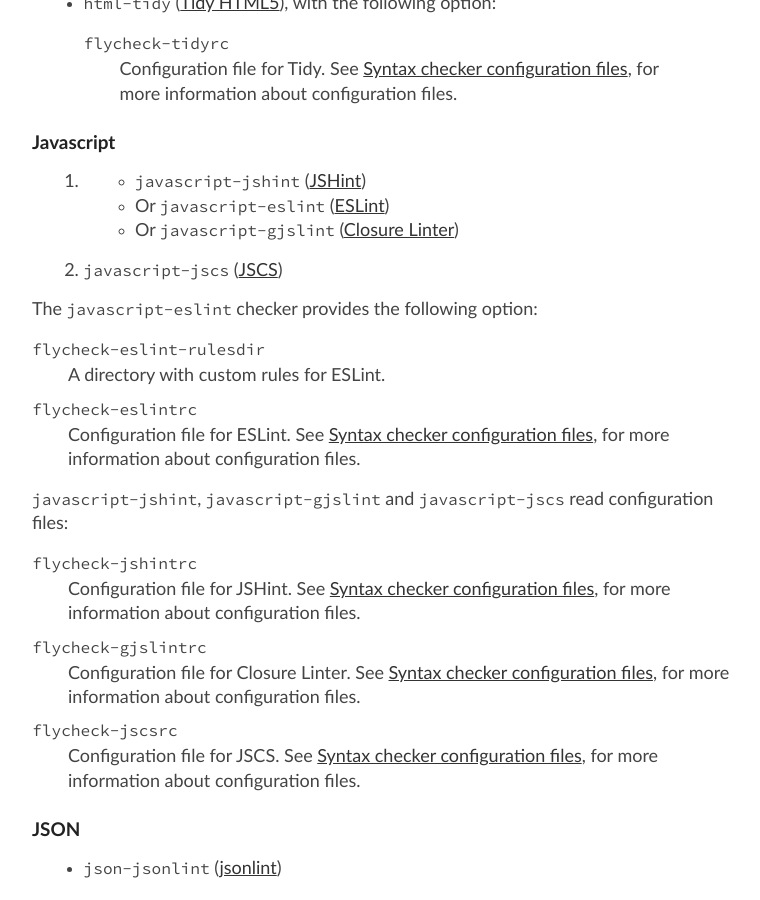
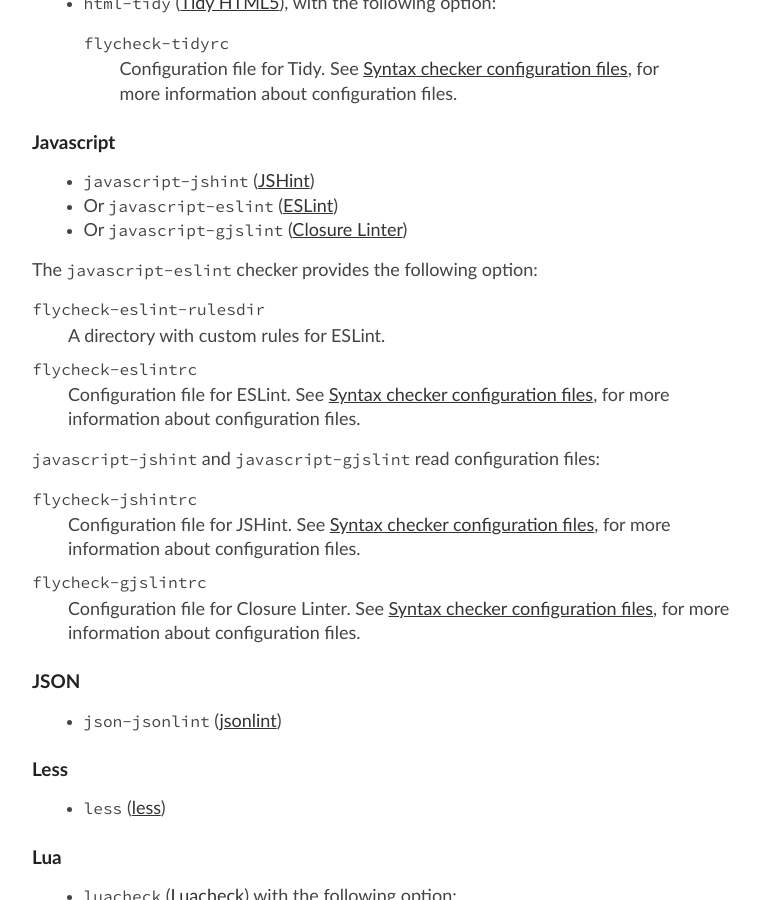
Before and after one commit to cmarqu/flycheck.github.io, a Jekyll site: the page manual/latest/Supported-languages.html, which Jekyll copies as it is, in a window 1280 px wide and 900 px high, scrolled down 5625 px. Shown: the whole window, without its empty margins (258-1018 px from the left). Built offline with Jekyll 4.4.1, drawn with Linux system fonts in a browser that asks for light colours.

Commit message:
Update manual from flycheck/flycheck@ebdebb1

```diff
--- a/manual/latest/Function-and-Variable-Index.html
+++ b/manual/latest/Function-and-Variable-Index.html
@@ -157,7 +157,6 @@
 <tr><td></td><td valign="top"><a href="Checking-buffers.html#index-flycheck_002didle_002dchange_002ddelay"><code>flycheck-idle-change-delay</code></a>:</td><td>&nbsp;</td><td valign="top"><a href="Checking-buffers.html#Checking-buffers">Checking buffers</a></td></tr>
 <tr><td></td><td valign="top"><a href="Reporting-results.html#index-flycheck_002dindication_002dmode"><code>flycheck-indication-mode</code></a>:</td><td>&nbsp;</td><td valign="top"><a href="Reporting-results.html#Reporting-results">Reporting results</a></td></tr>
 <tr><td></td><td valign="top"><a href="Reporting-results.html#index-flycheck_002dinfo"><code>flycheck-info</code></a>:</td><td>&nbsp;</td><td valign="top"><a href="Reporting-results.html#Reporting-results">Reporting results</a></td></tr>
-<tr><td></td><td valign="top"><a href="Supported-languages.html#index-flycheck_002djscsrc"><code>flycheck-jscsrc</code></a>:</td><td>&nbsp;</td><td valign="top"><a href="Supported-languages.html#Supported-languages">Supported languages</a></td></tr>
 <tr><td></td><td valign="top"><a href="Supported-languages.html#index-flycheck_002djshintrc"><code>flycheck-jshintrc</code></a>:</td><td>&nbsp;</td><td valign="top"><a href="Supported-languages.html#Supported-languages">Supported languages</a></td></tr>
 <tr><td></td><td valign="top"><a href="Usage.html#index-flycheck_002dkeymap_002dprefix"><code>flycheck-keymap-prefix</code></a>:</td><td>&nbsp;</td><td valign="top"><a href="Usage.html#Usage">Usage</a></td></tr>
 <tr><td></td><td valign="top"><a href="Supported-languages.html#index-flycheck_002dlintr_002dcaching"><code>flycheck-lintr-caching</code></a>:</td><td>&nbsp;</td><td valign="top"><a href="Supported-languages.html#Supported-languages">Supported languages</a></td></tr>
--- a/manual/latest/Supported-languages.html
+++ b/manual/latest/Supported-languages.html
@@ -576,15 +576,12 @@
 <a name="language_002dJavascript"></a><a name="index-Language_002c-Javascript"></a>
 <a name="index-Javascript-language"></a>
 
-<ol>
-<li> <ul>
+<ul>
 <li> <code>javascript-jshint</code> (<a href="http://jshint.com/">JSHint</a>)
 </li><li> Or <code>javascript-eslint</code> (<a href="http://eslint.org/">ESLint</a>)
 </li><li> Or <code>javascript-gjslint</code>
 (<a href="https://developers.google.com/closure/utilities">Closure Linter</a>)
 </li></ul>
-</li><li> <code>javascript-jscs</code> (<a href="http://jscs.info/">JSCS</a>)
-</li></ol>
 
 <p>The <code>javascript-eslint</code> checker provides the following option:
 </p>
@@ -599,8 +596,8 @@
 </p></dd>
 </dl>
 
-<p><code>javascript-jshint</code>, <code>javascript-gjslint</code> and <code>javascript-jscs</code>
-read configuration files:
+<p><code>javascript-jshint</code> and <code>javascript-gjslint</code> read
+configuration files:
 </p>
 <dl compact="compact">
 <dt><code>flycheck-jshintrc</code></dt>
@@ -610,10 +607,6 @@
 <dt><code>flycheck-gjslintrc</code></dt>
 <dd><a name="index-flycheck_002dgjslintrc"></a>
 <p>Configuration file for Closure Linter.  See <a href="Configuring-checkers.html#Syntax-checker-configuration-files">Syntax checker configuration files</a>, for more information about configuration files.
-</p></dd>
-<dt><code>flycheck-jscsrc</code></dt>
-<dd><a name="index-flycheck_002djscsrc"></a>
-<p>Configuration file for JSCS.  See <a href="Configuring-checkers.html#Syntax-checker-configuration-files">Syntax checker configuration files</a>, for more information about configuration files.
 </p></dd>
 </dl>
 
```
